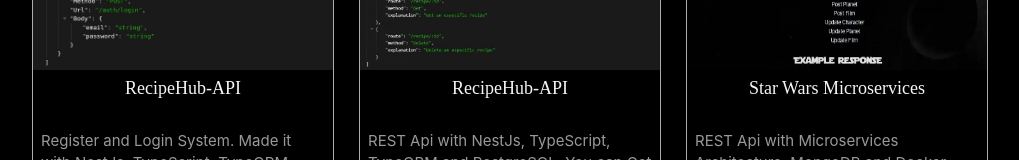
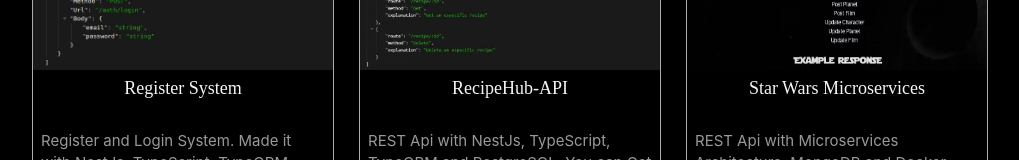
Before and after one commit to MakoskiVictor/Portfolio-Makoski.Dev, a React (Vite) app: page / in a window 1280 px wide. Shown: the part 1927-2087 px from the top of the page, without its empty margins (130-1149 px from the left). Built offline with nearby package versions, Linux system fonts and the light colour scheme; a web font is replaced by a local one.

Commit message:
change name of project

```diff
--- a/src/utils.js
+++ b/src/utils.js
@@ -92,7 +92,7 @@
   //   image: metropolitan,
   // },
   {
-    name: "RecipeHub-API",
+    name: "Register System",
     url: "https://metropolitan-k7ev.vercel.app/api/v1/",
     description:
       "Register and Login System. Made it with NestJs, TypeScript, TypeORM, JWT and PostgreSQL.",
```
